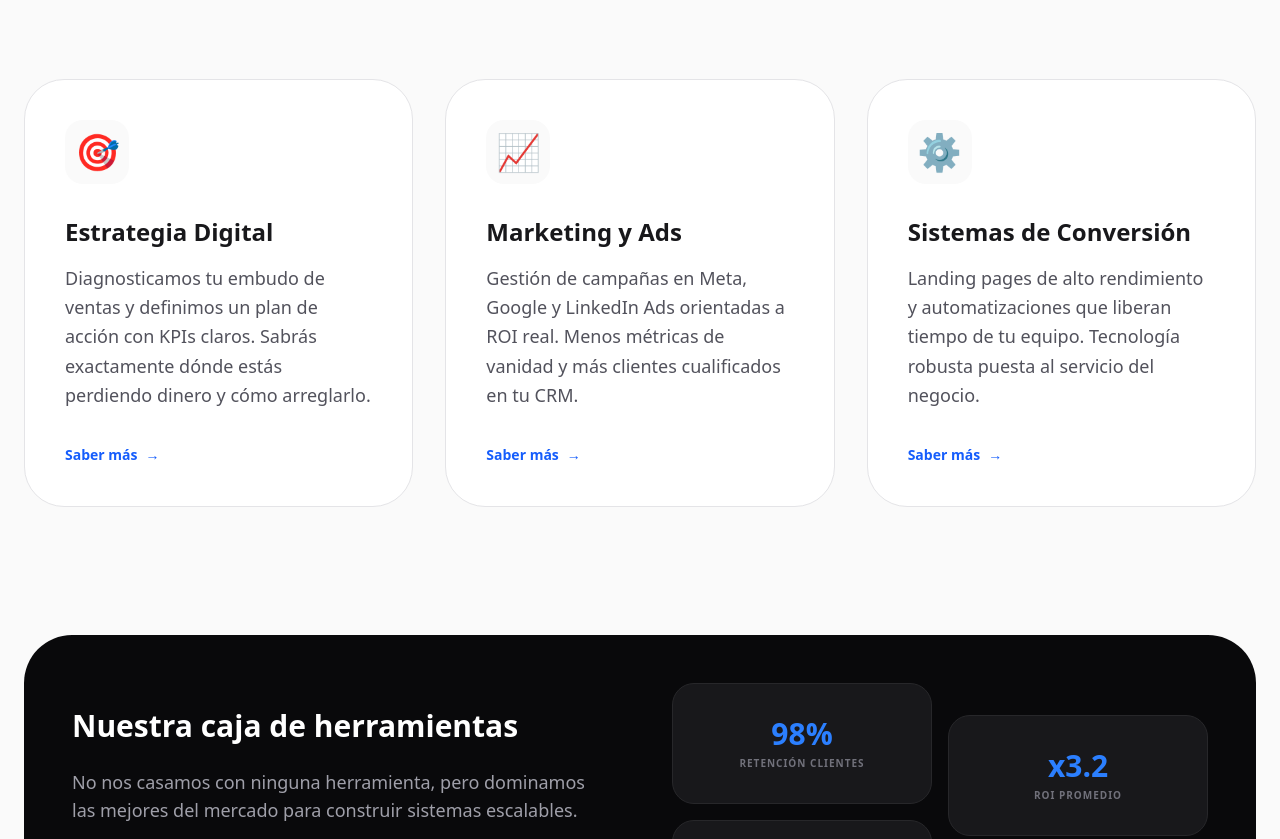
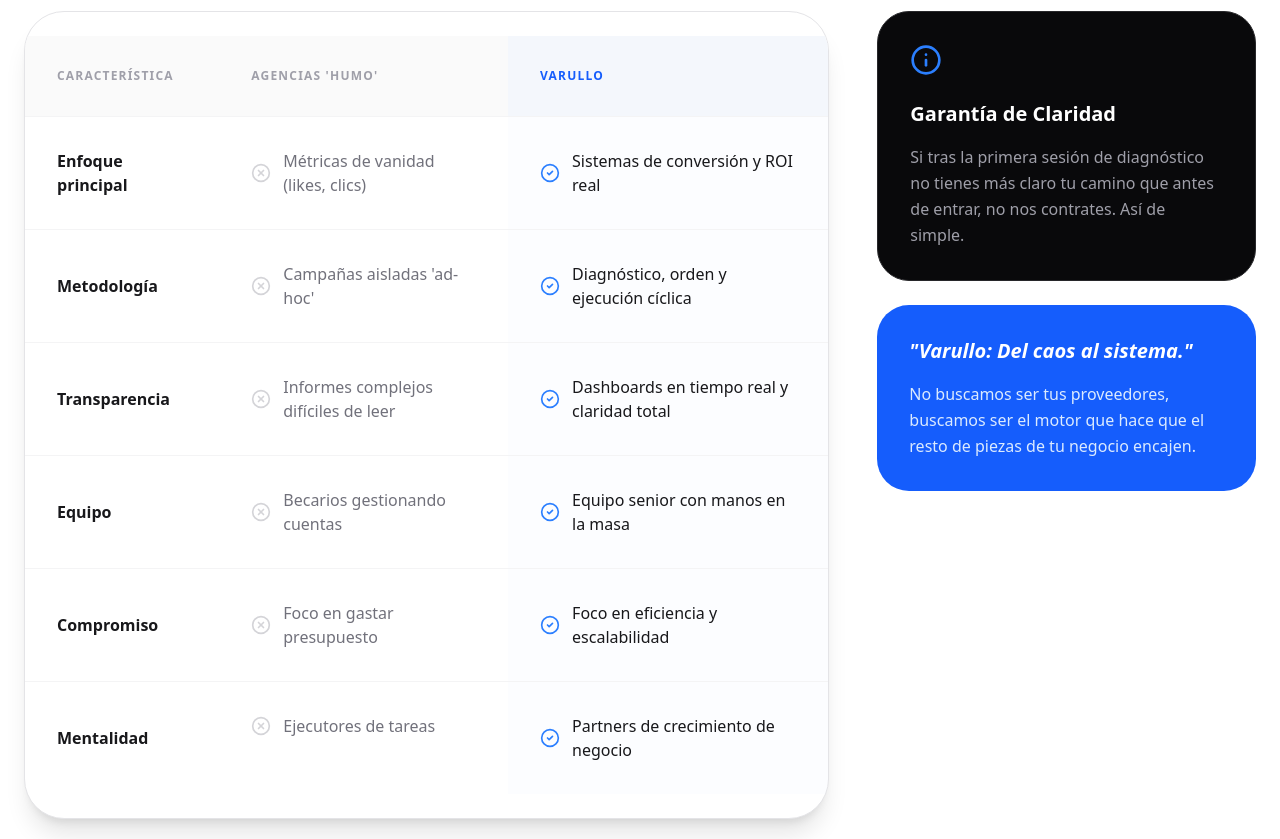
Before and after one commit to jesuscript96/test-clipper-autonomy, a Next.js app: page / in a window 1280 px wide. Shown: the part 1666-2505 px from the top of the page. Built offline with nearby package versions, Linux system fonts and the light colour scheme.

Commit message:
feat: add TrustSection (Varullo vs Traditional Agencies) and improve UI consistency

```diff
--- a/src/app/page.tsx
+++ b/src/app/page.tsx
@@ -3,6 +3,7 @@
 import { Hero } from "@/components/sections/Hero";
 import { Button } from "@/components/ui/button";
 import { ROICalculator } from "@/components/sections/ROICalculator";
+import { TrustSection } from "@/components/sections/TrustSection";
 import { ContactForm } from "@/components/sections/ContactForm";
 import { WhatsAppButton } from "@/components/ui/WhatsAppButton";
 
@@ -14,6 +15,7 @@
 
       <main>
         <Hero />
+        <TrustSection />
 
         {/* Services Section */}
         <section id="services" className="py-32 bg-zinc-50 dark:bg-zinc-900/20 relative overflow-hidden">
--- /dev/null
+++ b/src/components/sections/TrustSection.tsx
@@ -0,0 +1,117 @@
+"use client";
+
+import { CheckCircle2, XCircle, Info } from "lucide-react";
+import { Card } from "@/components/ui/card";
+
+const comparisons = [
+  {
+    feature: "Enfoque principal",
+    traditional: "Métricas de vanidad (likes, clics)",
+    varullo: "Sistemas de conversión y ROI real",
+    status: "varullo"
+  },
+  {
+    feature: "Metodología",
+    traditional: "Campañas aisladas 'ad-hoc'",
+    varullo: "Diagnóstico, orden y ejecución cíclica",
+    status: "varullo"
+  },
+  {
+    feature: "Transparencia",
+    traditional: "Informes complejos difíciles de leer",
+    varullo: "Dashboards en tiempo real y claridad total",
+    status: "varullo"
+  },
+  {
+    feature: "Equipo",
+    traditional: "Becarios gestionando cuentas",
+    varullo: "Equipo senior con manos en la masa",
+    status: "varullo"
+  },
+  {
+    feature: "Compromiso",
+    traditional: "Foco en gastar presupuesto",
+    varullo: "Foco en eficiencia y escalabilidad",
+    status: "varullo"
+  },
+  {
+    feature: "Mentalidad",
+    traditional: "Ejecutores de tareas",
+    varullo: "Partners de crecimiento de negocio",
+    status: "varullo"
+  }
+];
+
+export function TrustSection() {
+  return (
+    <section className="py-32 bg-white dark:bg-zinc-950 overflow-hidden">
+      <div className="container px-6 mx-auto">
+        <div className="max-w-3xl mb-20">
+          <div className="inline-block px-4 py-1.5 rounded-full bg-blue-100 dark:bg-blue-900/30 text-blue-600 dark:text-blue-400 text-xs font-bold uppercase tracking-[0.2em] mb-6">
+            Por qué nosotros
+          </div>
+          <h2 className="text-4xl md:text-6xl font-black text-zinc-900 dark:text-zinc-100 mb-8 tracking-tight">
+            No somos otra <br /> <span className="text-zinc-400">agencia más.</span>
+          </h2>
+          <p className="text-xl text-zinc-600 dark:text-zinc-400 font-light">
+            La diferencia entre quemar dinero en publicidad y construir un activo para tu negocio está en el sistema.
+          </p>
+        </div>
+
+        <div className="grid grid-cols-1 lg:grid-cols-3 gap-12 items-start">
+          {/* Comparison Table */}
+          <Card className="lg:col-span-2 overflow-hidden border-zinc-200 dark:border-zinc-800 rounded-[2.5rem] shadow-xl">
+            <div className="overflow-x-auto">
+              <table className="w-full text-left border-collapse">
+                <thead>
+                  <tr className="bg-zinc-50 dark:bg-zinc-900/50">
+                    <th className="p-8 text-xs font-bold uppercase tracking-widest text-zinc-400 border-b border-zinc-100 dark:border-zinc-800">Característica</th>
+                    <th className="p-8 text-xs font-bold uppercase tracking-widest text-zinc-400 border-b border-zinc-100 dark:border-zinc-800">Agencias 'Humo'</th>
+                    <th className="p-8 text-xs font-bold uppercase tracking-widest text-blue-600 dark:text-blue-400 border-b border-zinc-100 dark:border-zinc-800 bg-blue-50/50 dark:bg-blue-900/10">Varullo</th>
+                  </tr>
+                </thead>
+                <tbody className="divide-y divide-zinc-100 dark:divide-zinc-800">
+                  {comparisons.map((item, i) => (
+                    <tr key={i} className="group hover:bg-zinc-50/50 dark:hover:bg-zinc-900/30 transition-colors">
+                      <td className="p-8 font-bold text-zinc-900 dark:text-zinc-100">{item.feature}</td>
+                      <td className="p-8 text-zinc-500 flex items-center gap-3">
+                        <XCircle className="w-5 h-5 text-zinc-300 shrink-0" />
+                        {item.traditional}
+                      </td>
+                      <td className="p-8 font-medium text-zinc-900 dark:text-zinc-100 bg-blue-50/20 dark:bg-blue-900/5">
+                        <div className="flex items-center gap-3">
+                          <CheckCircle2 className="w-5 h-5 text-blue-500 shrink-0" />
+                          {item.varullo}
+                        </div>
+                      </td>
+                    </tr>
+                  ))}
+                </tbody>
+              </table>
+            </div>
+          </Card>
+
+          {/* Value Props / Guarantees */}
+          <div className="space-y-6">
+            <div className="p-8 rounded-[2rem] bg-zinc-950 text-white border border-zinc-800 relative overflow-hidden group">
+              <div className="absolute top-0 right-0 w-24 h-24 bg-blue-600/20 blur-3xl -z-10 group-hover:scale-150 transition-transform duration-700" />
+              <Info className="w-8 h-8 text-blue-500 mb-6" />
+              <h4 className="text-xl font-bold mb-4">Garantía de Claridad</h4>
+              <p className="text-zinc-400 font-light leading-relaxed">
+                Si tras la primera sesión de diagnóstico no tienes más claro tu camino que antes de entrar, no nos contrates. Así de simple.
+              </p>
+            </div>
+
+            <div className="p-8 rounded-[2rem] bg-blue-600 text-white relative overflow-hidden group">
+              <div className="absolute top-0 right-0 w-24 h-24 bg-white/10 blur-3xl -z-10 group-hover:scale-150 transition-transform duration-700" />
+              <h4 className="text-xl font-bold mb-4 italic">"Varullo: Del caos al sistema."</h4>
+              <p className="text-blue-100 font-light leading-relaxed">
+                No buscamos ser tus proveedores, buscamos ser el motor que hace que el resto de piezas de tu negocio encajen.
+              </p>
+            </div>
+          </div>
+        </div>
+      </div>
+    </section>
+  );
+}
```
